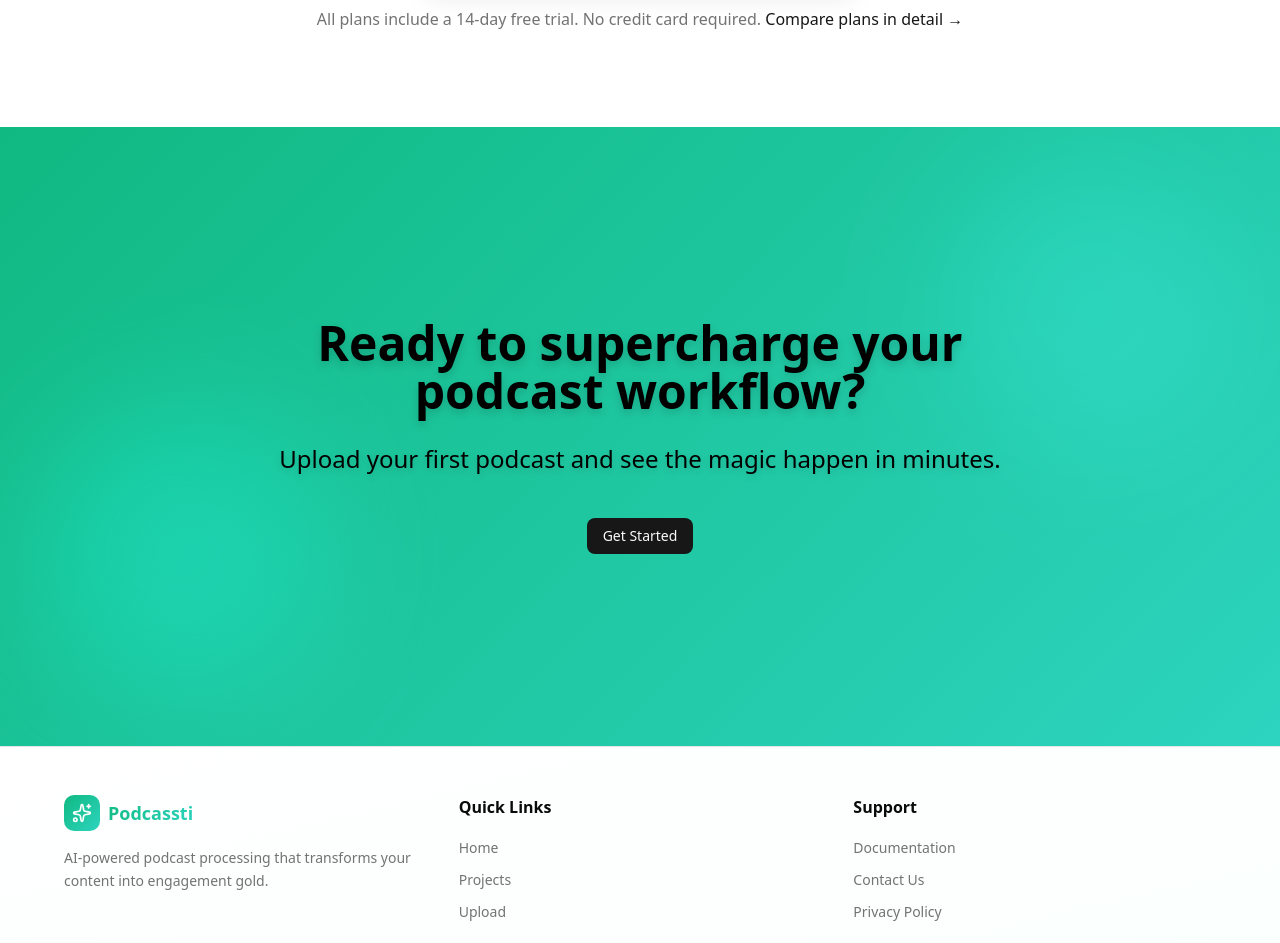
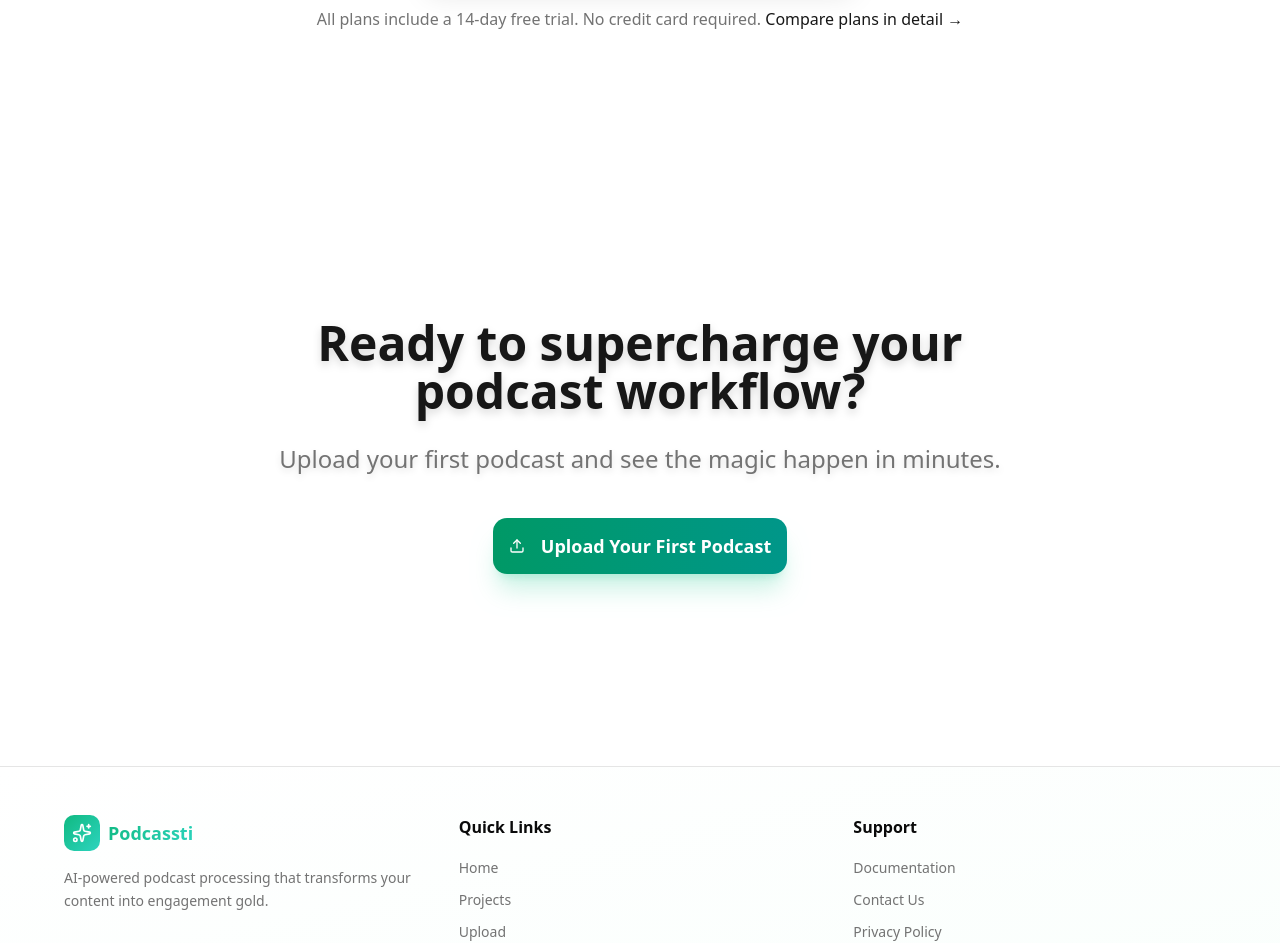
Before and after one commit to yousefeltrach/ai-podcast-saas, a Next.js app: page / in a window 1280 px wide. Shown: the part 2900-3843 px from the top of the page. Built offline with nearby package versions, Linux system fonts and the light colour scheme.

Commit message:
add new CTA section component for podcast upload.

```diff
--- a/components/home/cta-section.tsx
+++ b/components/home/cta-section.tsx
@@ -1,28 +1,38 @@
+import { Upload } from "lucide-react";
 import { Button } from "../ui/button";
+import Link from "next/link";
 
 export default function CtaSection() {
     return (
         <section className="relative py-24 md:py-32 overflow-hidden">
             {/* Gradient background */}
-            <div className="absolute inset-0 gradient-emerald"></div>
+            {/* <div className="absolute inset-0 gradient-emerald"></div> */}
 
             {/* Decorative elements */}
-            <div className="absolute top-10 right-10 w-72 h-72 bg-white rounded-full mix-blend-overlay filter blur-3xl opacity-20 animate-float"></div>
-            <div
+            <div className="absolute  top-10 right-10 w-72 h-72 bg-background rounded-full mix-blend-overlay filter blur-3xl opacity-20 animate-float"></div>
+            {/* <div
                 className="absolute bottom-10 left-10 w-72 h-72 bg-teal-200 rounded-full mix-blend-overlay filter blur-3xl opacity-30 animate-float"
                 style={{ animationDelay: "1.5s" }}
-            ></div>
+            ></div> */}
 
             <div className="container mx-auto px-4 relative z-10">
                 <div className="max-w-4xl mx-auto text-center">
                     <div className="rounded-3xl p-12 md:p-16">
-                        <h2 className="text-4xl md:text-5xl font-extrabold mb-6 text-black drop-shadow-lg">
+                        <h2 className="text-4xl md:text-5xl font-extrabold mb-6 text-primary drop-shadow-lg">
                             Ready to supercharge your podcast workflow?
                         </h2>
-                        <p className="text-xl md:text-2xl text-black mb-10 leading-relaxed drop-shadow-md">
+                        <p className="text-xl md:text-2xl text-muted-foreground mb-10 leading-relaxed drop-shadow-md">
                             Upload your first podcast and see the magic happen in minutes.
                         </p>
-                        <Button className="w-full sm:w-auto">Get Started</Button>
+                        <Link href="/dashboard/upload">
+                            <Button
+                                size="lg"
+                                className="bg-gradient-to-r from-emerald-600 to-teal-600 text-white hover:from-emerald-500 hover:to-teal-500 hover:scale-105 transition-all duration-300 text-lg px-10 py-7 rounded-xl shadow-xl shadow-emerald-500/20 font-bold border-0"
+                            >
+                                <Upload className="mr-2 h-6 w-6" />
+                                Upload Your First Podcast
+                            </Button>
+                        </Link>
                     </div>
                 </div>
             </div>
```
